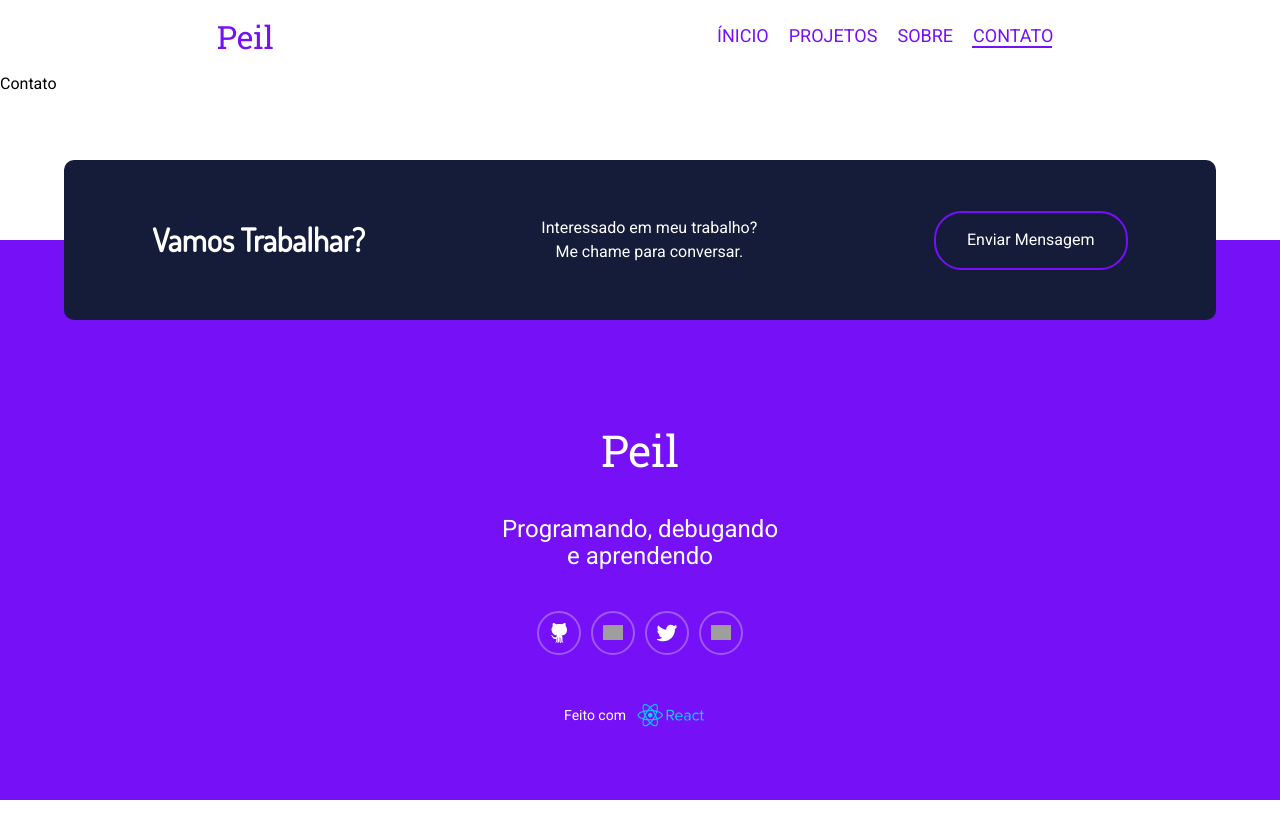
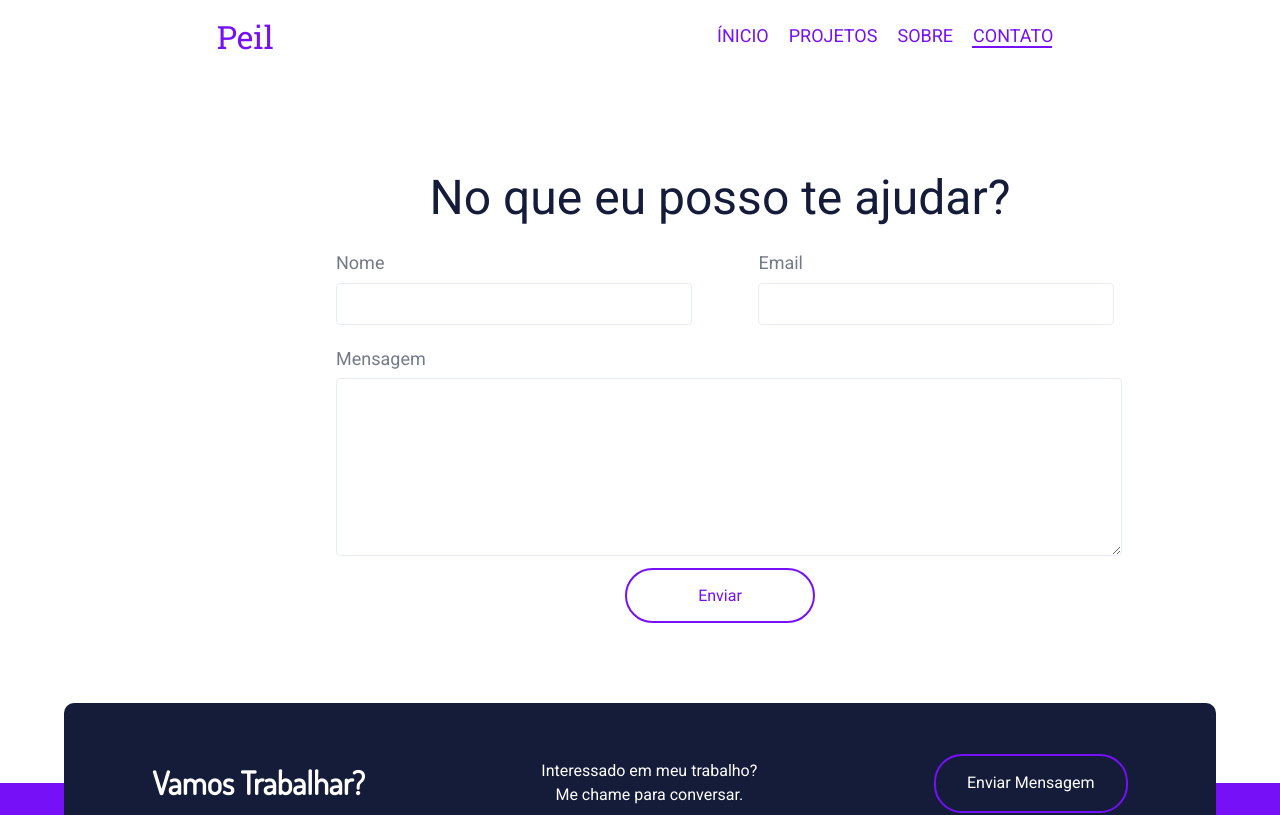
Before and after one commit to lpeil/Peil-Dev, a React (Create React App) app: page /contato in a window 1280 px wide. Shown: the top 815 px of the page. Built offline with nearby package versions, Linux system fonts and the light colour scheme; grey boxes are pictures that could not be loaded.

Commit message:
Fix Hover 'Card Projeto' and Create Contact Area

```diff
--- a/src/components/Contato/index.js
+++ b/src/components/Contato/index.js
@@ -1,7 +1,118 @@
 import React from 'react';
+import styled from 'styled-components';
+
+const Wrapper = styled.div`
+    width: 100%;
+    display: flex;
+    justify-content: center;
+    align-items: center;
+    flex-flow: column nowrap;
+    margin: 10vh;
+`
+
+const Title = styled.div`
+    font-size: 48px;
+    line-height: 54px;
+    color: #141c3a;
+    margin: 2vh;
+`
+
+const Form = styled.form`
+    display: flex;
+    justify-content: center;
+    align-items: center;
+    flex-flow: column wrap;
+    width: 60%;
+    min-width: 300px;
+    max-width: 100%;
+`
+
+const Input = styled.input`
+    height: 2em;
+    width: 100%;
+    padding: 0.25em;
+    background-color: transparent;
+    color: #141c3a;
+    border: 1px solid #E6ECF8;
+    border-radius: 4px;
+    outline: none;
+`
+
+const Field = styled.div`
+    width: 100%;
+    display: flex;
+    flex-flow: column nowrap;
+    padding: .75rem 0;
+`
+
+const Label = styled.label`
+    font-size: 18px;
+    color: rgba(41,51,71,0.65);
+    margin-bottom: 0.5em;
+`
+
+const Message = styled.textarea`
+    height: 10em;
+    width: 100%;
+    padding: 0.5em;
+    background-color: transparent;
+    color: #141c3a;
+    border: 1px solid #E6ECF8;
+    border-radius: 4px;
+    outline: none;
+`
+
+const Button = styled.button`
+    display: flex;
+    align-items: center;
+    justify-content: center;
+    width: 190px;
+    height: 55px;
+    color: #7510F7;
+    background-color: transparent;
+    border: 2px solid #7510F7;
+    border-radius: 28px;
+    cursor: pointer;
+    transition: 0.4s;
+
+    &:hover {
+        background-color: #7510F7;
+        color: #fff;
+    }
+`
+
+const Line = styled.div`
+    width: 100%;
+    display: flex;
+    flex-flow: row wrap;
+    justify-content: space-between;
+
+    & div {
+        width: 45%;
+    }
+`
 
 const Contato = () => (
-    <div>Contato</div>
+    <Wrapper>
+        <Title>No que eu posso te ajudar?</Title>
+        <Form>
+            <Line>
+                <Field>
+                    <Label>Nome</Label>
+                    <Input type="text" name="name" />
+                </Field>
+                <Field>
+                    <Label>Email</Label>
+                    <Input type="email" name="email" />
+                </Field>
+            </Line>
+            <Field>
+                <Label>Mensagem</Label>
+                <Message />
+            </Field>
+            <Button type="submit">Enviar</Button>
+        </Form>
+    </Wrapper>
 )
 
 export default Contato;
--- a/src/components/Home/HomeProjetos.js
+++ b/src/components/Home/HomeProjetos.js
@@ -1,6 +1,5 @@
 import React from 'react';
 import styled from 'styled-components';
-import { Link } from 'react-router-dom';
 import { TimelineLite } from "gsap/all";
 
 import { dataArray } from "../Projetos/data";
@@ -50,8 +49,13 @@ const Image = styled.div`
     background-image: url(${props => props.image});
     background-position: center center;
     background-size: cover;
-    border-radius: 10px;
-    transition: 0.4s;
+    border-radius: 8px;
+    transition: 0.5s;
+    z-index: 1;
+
+    &:hover {
+        opacity: 0;
+    }
 `
 
 const Infos = styled.div`
@@ -65,7 +69,6 @@ const Infos = styled.div`
     color: #fff;
     background-color: #141C3A;
     border-radius: 10px;
-    opacity: 0;
 `
 
 const Header = styled.span`
@@ -75,6 +78,7 @@ const Header = styled.span`
 `
 
 const Desc = styled.span`
+    width: 90%;
     position: relative;
     font-size: 16px;
     text-align: center;
@@ -90,52 +94,13 @@ const Situation = styled.span`
     font-size: 14px;
 `
 
-const Buttons = styled.span`
-    position: relative;
-    display: flex;
-    flex-flow: row nowrap;
-
-    @media only screen and (max-width: 768px) {
-        flex-flow: column nowrap;
-        margin: 10px;
-    }
-`
-
-const Button = styled.button`
-    position: relative;
-    width: 150px;
-    height: 36px;
-    margin-right: 10px;
-    color: #fff;
-    font-size: 18px;
-    background-color: transparent;
-    border: 1px solid #fff;
-    border-radius: 10px;
-    outline: none;
-    transition: 0.5s;
-
-    &:hover {
-        color: #4D6C80;
-        background-color: #fff;
-        border: none;
-    }
-
-    @media only screen and (max-width: 768px) {
-        margin-top: 10px;
-        margin-right: 0;
-    }
-`
-
 export default class HomeSobre extends React.Component {
     constructor(props){
         super(props);
 
         this.cards = [];
-        this.image = [];
-        this.infos = [];
 
         this.cardAnimation = new TimelineLite({ paused: true });
-        this.cardHover = new TimelineLite({paused: true});
     }
 
     listenScrollEvent = e => {
@@ -156,10 +121,6 @@ export default class HomeSobre extends React.Component {
 
         this.cardAnimation
             .staggerFrom(this.cards, 0.5, { top: 150, autoAlpha: 0, delay: 0.5 }, 0.5);
-
-        this.cardHover
-            .to(this.image, 0.25, { autoAlpha: 0 } )
-            .to(this.infos, 0.5, { autoAlpha: 1 } );
     }
 
     componentWillUnmount() {
@@ -175,11 +136,9 @@ export default class HomeSobre extends React.Component {
                         <Card
                             key={element.id}
                             ref={div => this.cards[index] = div}
-                            onMouseEnter={() => {this.cardHover.play()}}
-                            onMouseLeave={() => {this.cardHover.reverse()}}
                         >
-                            <Image image={element.image} ref={div => this.image[index] = div} />
-                            <Infos ref={div => this.infos[index] = div}>
+                            <Image image={element.image} />
+                            <Infos>
                                 <Header>
                                     {element.header}
                                 </Header>
@@ -189,14 +148,6 @@ export default class HomeSobre extends React.Component {
                                 <Situation>
                                     {element.situation}
                                 </Situation>
-                                <Buttons>
-                                    <Link to={element.intenalLink}>
-                                        <Button>Ver Mais</Button>
-                                    </Link>
-                                    <a href={element.externalLink}>
-                                        <Button>{element.externalLinkName}</Button>
-                                    </a>
-                                </Buttons>
                             </Infos>
                         </Card>
                     ))}
```
